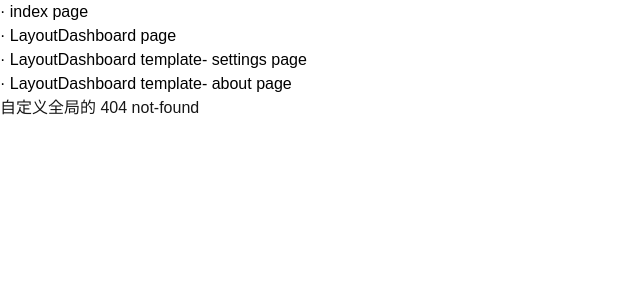
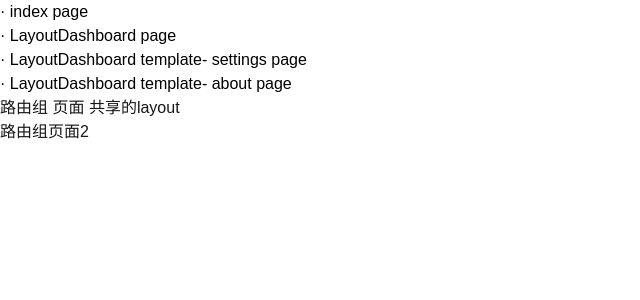
Before and after one commit to baiya90/React-Nextjs, a Next.js app: page /route2 in a window 1280 px wide. Before the commit this address had no page. Shown: the top 300 px of the page, without its empty margins (0-640 px from the left). Built offline with nearby package versions, Linux system fonts and the light colour scheme.

Commit message:
feat: 认识路由组

```diff
--- /dev/null
+++ b/app/(routegroup)/layout.tsx
@@ -0,0 +1,30 @@
+import React, { useState } from 'react';
+
+
+{/*
+组织路由结构：
+  路由组允许开发者将相关的页面和功能模块组织在同一个目录下，从而创建出更加清晰和直观的项目结构。这种组织方式有助于提升项目的可维护性和可读性。
+保持 URL 路径不变：
+  在传统的文件系统路由中，文件位置的变动会直接影响到 URL 路径。而路由组的一个显著特点是，即使文件夹结构发生变化，只要路由组保持不变，映射后的 URL 路径也不会受到影响。这对于维护已发布的页面 URL 地址、保护网站的 SEO 友好性具有重要意义。
+支持嵌套布局：
+  路由组还可以与 App Router 提供的嵌套布局能力一同使用，允许开发者为路由组内的页面定义特定的布局。这进一步增强了路由的灵活性和可定制性。
+
+URL 路径变动问题：
+  在传统的路由设计中，如果页面文件的位置发生变化，那么对应的 URL 路径也会发生变化。这可能导致已发布的页面链接失效，对 SEO 产生负面影响。路由组通过保持 URL 路径不变，有效解决了这一问题。
+项目结构清晰度问题：
+  随着项目的不断发展，页面和功能模块的数量会逐渐增多。如果没有合理的组织方式，项目结构可能会变得混乱不堪。路由组通过允许开发者将相关的页面和功能模块组织在同一个目录下，提升了项目结构的清晰度和可读性。
+路由灵活性问题：
+  在某些情况下，开发者可能需要为不同的页面或功能模块定义不同的布局或样式。路由组支持嵌套布局的能力，使得开发者可以更加灵活地处理这类需求。
+*/}
+export default function LayoutDashboard({
+    children,
+  }: Readonly<{
+    children: React.ReactNode;
+  }>) {
+    return (
+      <main>
+        路由组 页面  共享的layout
+        {children}
+      </main>
+    );
+  }
--- /dev/null
+++ b/app/(routegroup)/route1/page.js
@@ -0,0 +1,12 @@
+
+
+export default function RouteGroup1() {
+
+  return (
+    <>
+      <div>路由组页面1</div>
+
+    </>
+
+  )
+}
--- /dev/null
+++ b/app/(routegroup)/route2/page.js
@@ -0,0 +1,12 @@
+
+
+export default function RouteGroup2() {
+
+  return (
+    <>
+      <div>路由组页面2</div>
+
+    </>
+
+  )
+}
```
